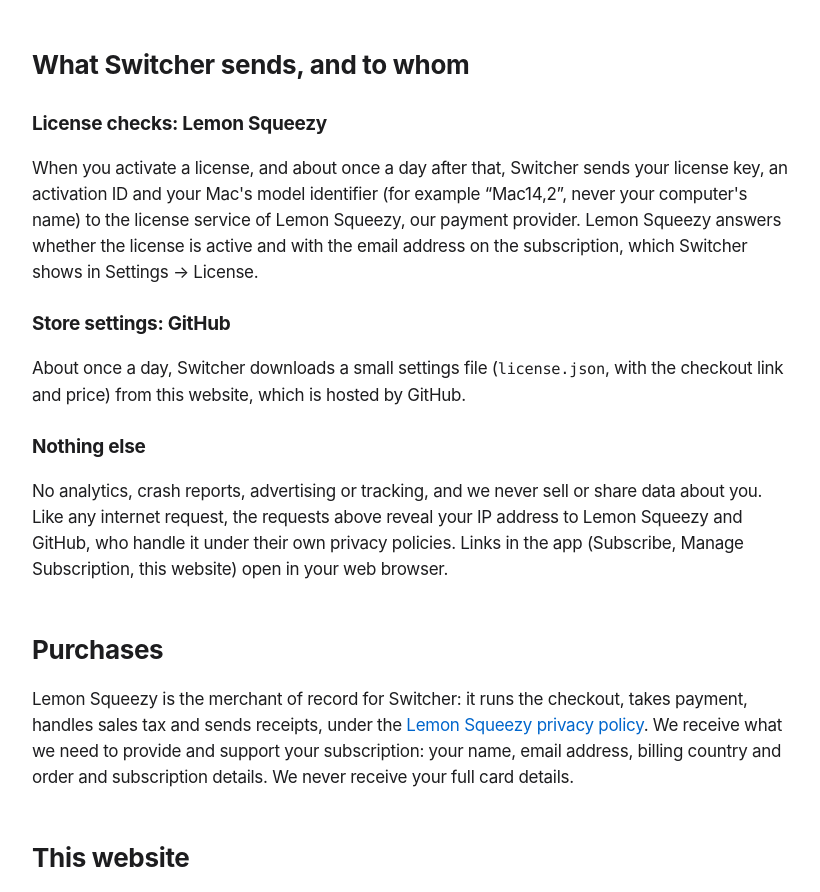
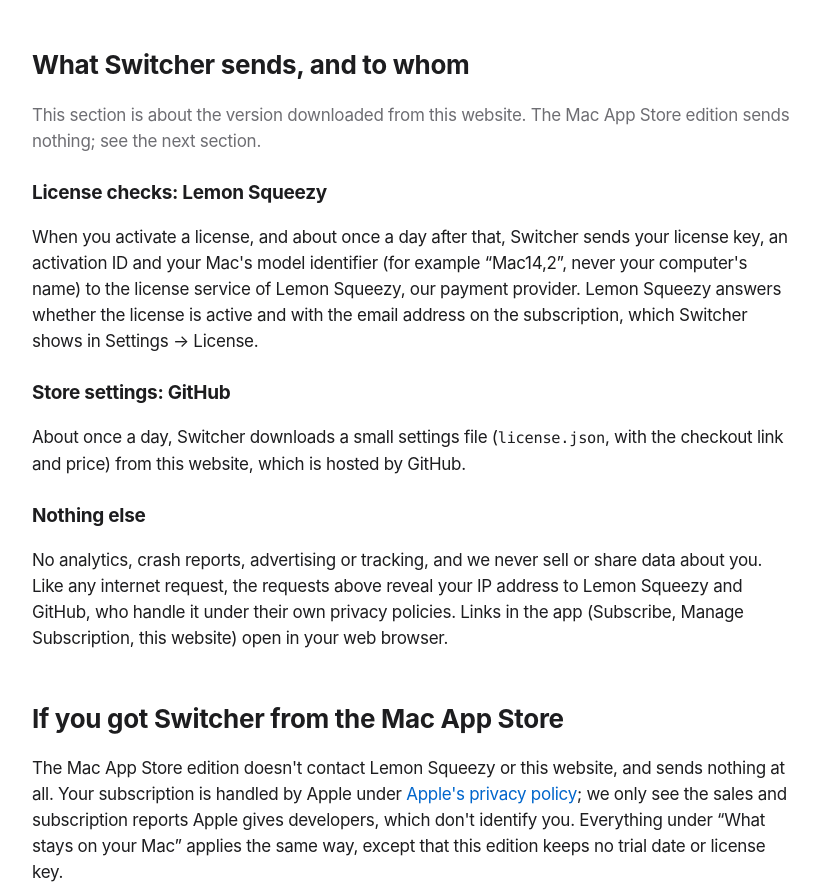
Before and after one commit to salcocer/switcher, a plain HTML site: page privacy.html in a window 1280 px wide. Shown: the part 821-1713 px from the top of the page, without its empty margins (228-1048 px from the left). Drawn offline with Linux system fonts and the light colour scheme.

Commit message:
Privacy policy: Mac App Store edition

```diff
--- a/privacy.html
+++ b/privacy.html
@@ -75,12 +75,16 @@ footer .wrap { display: flex; justify-content: space-between; gap: 20px; flex-wr
   </ul>
 
   <h2>What Switcher sends, and to whom</h2>
+  <p class="muted">This section is about the version downloaded from this website. The Mac App Store edition sends nothing; see the next section.</p>
   <h3>License checks: Lemon Squeezy</h3>
   <p>When you activate a license, and about once a day after that, Switcher sends your license key, an activation ID and your Mac's model identifier (for example “Mac14,2”, never your computer's name) to the license service of Lemon Squeezy, our payment provider. Lemon Squeezy answers whether the license is active and with the email address on the subscription, which Switcher shows in Settings → License.</p>
   <h3>Store settings: GitHub</h3>
   <p>About once a day, Switcher downloads a small settings file (<code>license.json</code>, with the checkout link and price) from this website, which is hosted by GitHub.</p>
   <h3>Nothing else</h3>
   <p>No analytics, crash reports, advertising or tracking, and we never sell or share data about you. Like any internet request, the requests above reveal your IP address to Lemon Squeezy and GitHub, who handle it under their own privacy policies. Links in the app (Subscribe, Manage Subscription, this website) open in your web browser.</p>
+
+  <h2>If you got Switcher from the Mac App Store</h2>
+  <p>The Mac App Store edition doesn't contact Lemon Squeezy or this website, and sends nothing at all. Your subscription is handled by Apple under <a href="https://www.apple.com/legal/privacy/">Apple's privacy policy</a>; we only see the sales and subscription reports Apple gives developers, which don't identify you. Everything under “What stays on your Mac” applies the same way, except that this edition keeps no trial date or license key.</p>
 
   <h2>Purchases</h2>
   <p>Lemon Squeezy is the merchant of record for Switcher: it runs the checkout, takes payment, handles sales tax and sends receipts, under the <a href="https://www.lemonsqueezy.com/privacy">Lemon Squeezy privacy policy</a>. We receive what we need to provide and support your subscription: your name, email address, billing country and order and subscription details. We never receive your full card details.</p>
```
